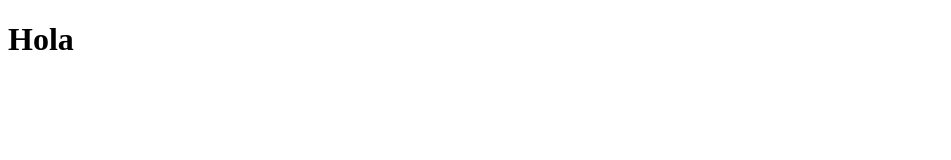
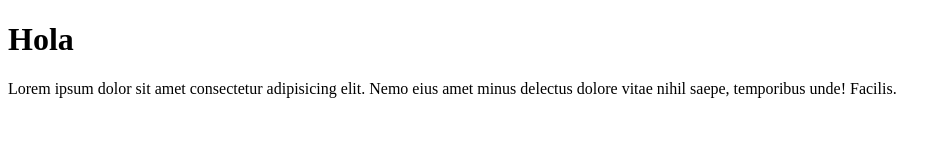
Before and after one commit to CindyMoraDev/ejemplo-responsive, a plain HTML site: page index.html in a window 1280 px wide. Shown: the whole page, without its empty margins (0-951 px from the left). Drawn offline with Linux system fonts and the light colour scheme.

Commit message:
actualización index.html
se agrego un lorem ipsum

```diff
--- a/index.html
+++ b/index.html
@@ -12,6 +12,8 @@
 
     <h1>Hola</h1>
 
+    <p>Lorem ipsum dolor sit amet consectetur adipisicing elit. Nemo eius amet minus delectus dolore vitae nihil saepe, temporibus unde! Facilis.</p>
+
 </body>
 
 </html>
```
